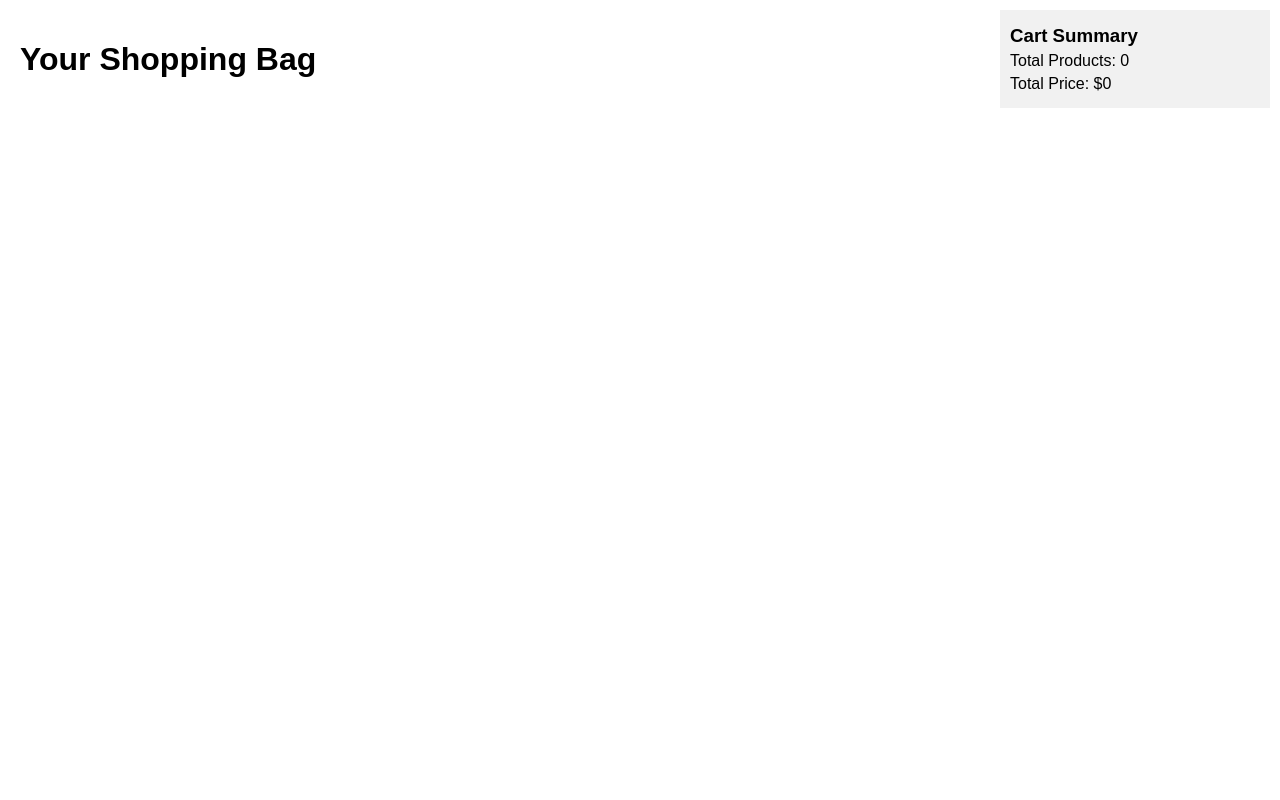
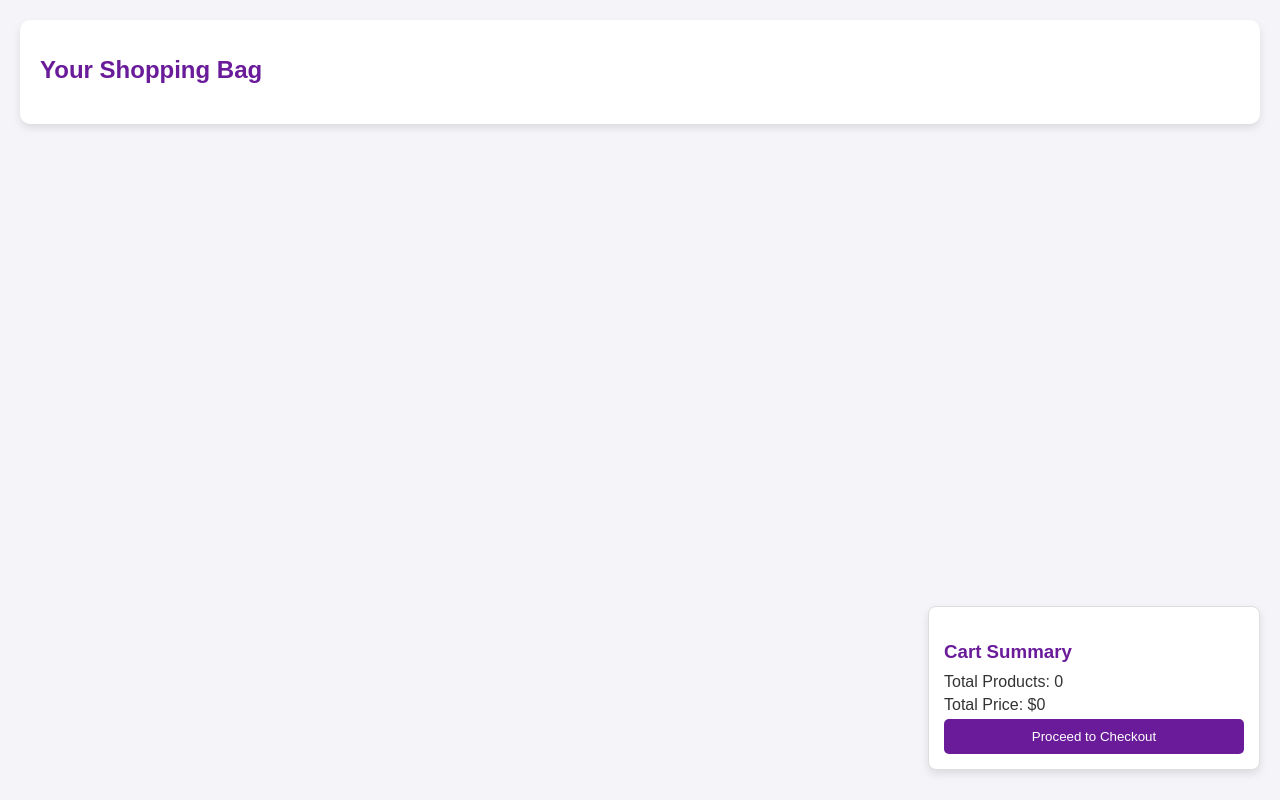
Before and after one commit to KSJOXS/KSJOXS.github.io, a plain HTML site: page view-bag.html in a window 1280 px wide. Drawn offline with Linux system fonts and the light colour scheme.

Commit message:
Update view-bag.html

```diff
--- a/view-bag.html
+++ b/view-bag.html
@@ -5,23 +5,103 @@
   <meta name="viewport" content="width=device-width, initial-scale=1.0">
   <title>Your Shopping Bag</title>
   <style>
-    body { font-family: Arial, sans-serif; margin: 0; padding: 0; }
-    .container { padding: 20px; }
-    .cart-item { border: 1px solid #e374c6; margin: 10px; padding: 10px; display: flex; justify-content: space-between; align-items: center; }
-    .cart-summary { position: fixed; top: 10px; right: 10px; background: #f1f1f1; padding: 10px; width: 250px; }
-    .cart-summary h3, .cart-summary p { margin: 5px 0; }
-    .cart-item button { margin: 0 5px; }
+    body {
+      font-family: 'Arial', sans-serif;
+      margin: 0;
+      padding: 0;
+      background-color: #f4f4f9;
+      color: #333;
+    }
+    .container {
+      padding: 20px;
+      background: #fff;
+      max-width: 1200px;
+      margin: 20px auto;
+      border-radius: 10px;
+      box-shadow: 0 4px 8px rgba(0, 0, 0, 0.1);
+    }
+    h1 {
+      font-size: 24px;
+      margin-bottom: 20px;
+      color: #6a1b9a;
+    }
+    .cart-item {
+      border: 1px solid #ddd;
+      margin: 10px 0;
+      padding: 15px;
+      display: flex;
+      justify-content: space-between;
+      align-items: center;
+      background-color: #f9f9f9;
+      border-radius: 8px;
+    }
+    .cart-item img {
+      border-radius: 8px;
+      width: 80px;
+      height: 80px;
+      object-fit: cover;
+    }
+    .cart-item div {
+      display: flex;
+      justify-content: space-between;
+      align-items: center;
+      width: 100%;
+    }
+    .cart-item button {
+      background-color: #6a1b9a;
+      color: white;
+      padding: 5px 10px;
+      border: none;
+      border-radius: 5px;
+      cursor: pointer;
+      transition: background-color 0.3s;
+    }
+    .cart-item button:hover {
+      background-color: #4e148c;
+    }
+    .cart-summary {
+      background: #fff;
+      padding: 15px;
+      border: 1px solid #ddd;
+      box-shadow: 0 4px 8px rgba(0, 0, 0, 0.1);
+      border-radius: 8px;
+      width: 300px;
+      position: fixed;
+      bottom: 30px;
+      right: 20px;
+    }
+    .cart-summary h3 {
+      margin-bottom: 10px;
+      color: #6a1b9a;
+    }
+    .cart-summary p {
+      margin: 5px 0;
+    }
+    .cart-summary button {
+      width: 100%;
+      padding: 10px;
+      background-color: #6a1b9a;
+      color: white;
+      border: none;
+      border-radius: 5px;
+      cursor: pointer;
+    }
+    .cart-summary button:hover {
+      background-color: #4e148c;
+    }
   </style>
 </head>
 <body>
   <div class="container">
     <h1>Your Shopping Bag</h1>
     <div id="cart-items"></div>
+  </div>
+
   <div class="cart-summary">
     <h3>Cart Summary</h3>
     <p>Total Products: <span id="total-products">0</span></p>
     <p>Total Price: <span id="total-price">$0</span></p>
-    </div>
+    <button onclick="checkout()">Proceed to Checkout</button>
   </div>
 
   <script>
@@ -34,16 +114,18 @@
       container.innerHTML = cart.map(item => `
         <div class="cart-item" data-id="${item.id}">
           <div>
-            <img src="${item.img}" alt="${item.name}" width="50">
+            <img src="${item.img}" alt="${item.name}">
+            <div>
               <h3>${item.name}</h3>
               <p>Price: $${item.price}</p>
               <p>Quantity: <span id="quantity-${item.id}">${item.quantity}</span></p>
             </div>
-          <div>
+          </div>
+
             <button onclick="decreaseQuantity(${item.id})">-</button>
             <button onclick="increaseQuantity(${item.id})">+</button>
             <button onclick="removeFromCart(${item.id})">Remove</button>
-          </div>
+
         </div>
       `).join('');
 
@@ -89,6 +171,11 @@
       }
     }
 
+    // Checkout function (example)
+    function checkout() {
+      alert("Proceeding to checkout...");
+    }
+
     // Initialize cart display
     displayCart();
   </script>
```
Lines whose indentation alone changed are shown as unchanged.
